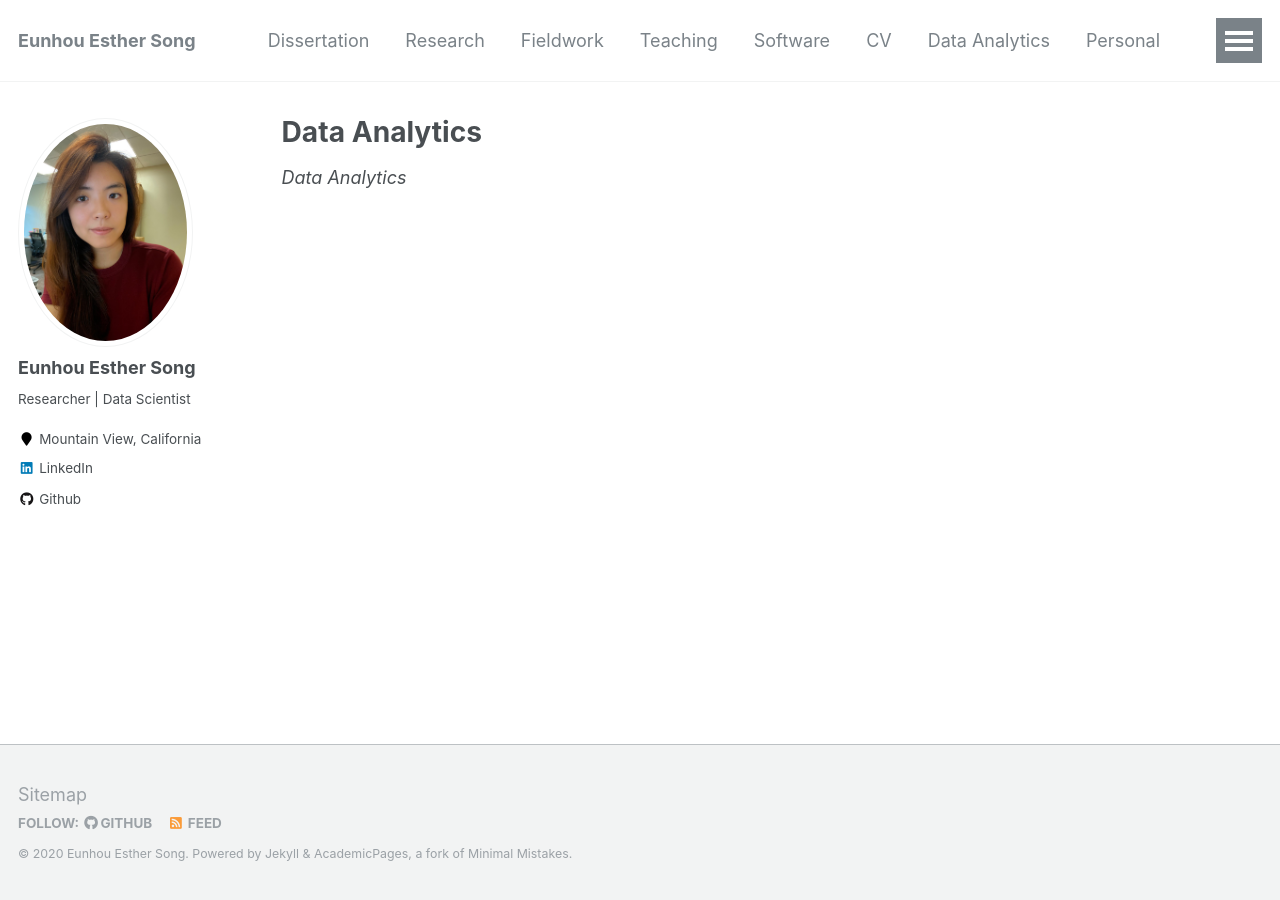
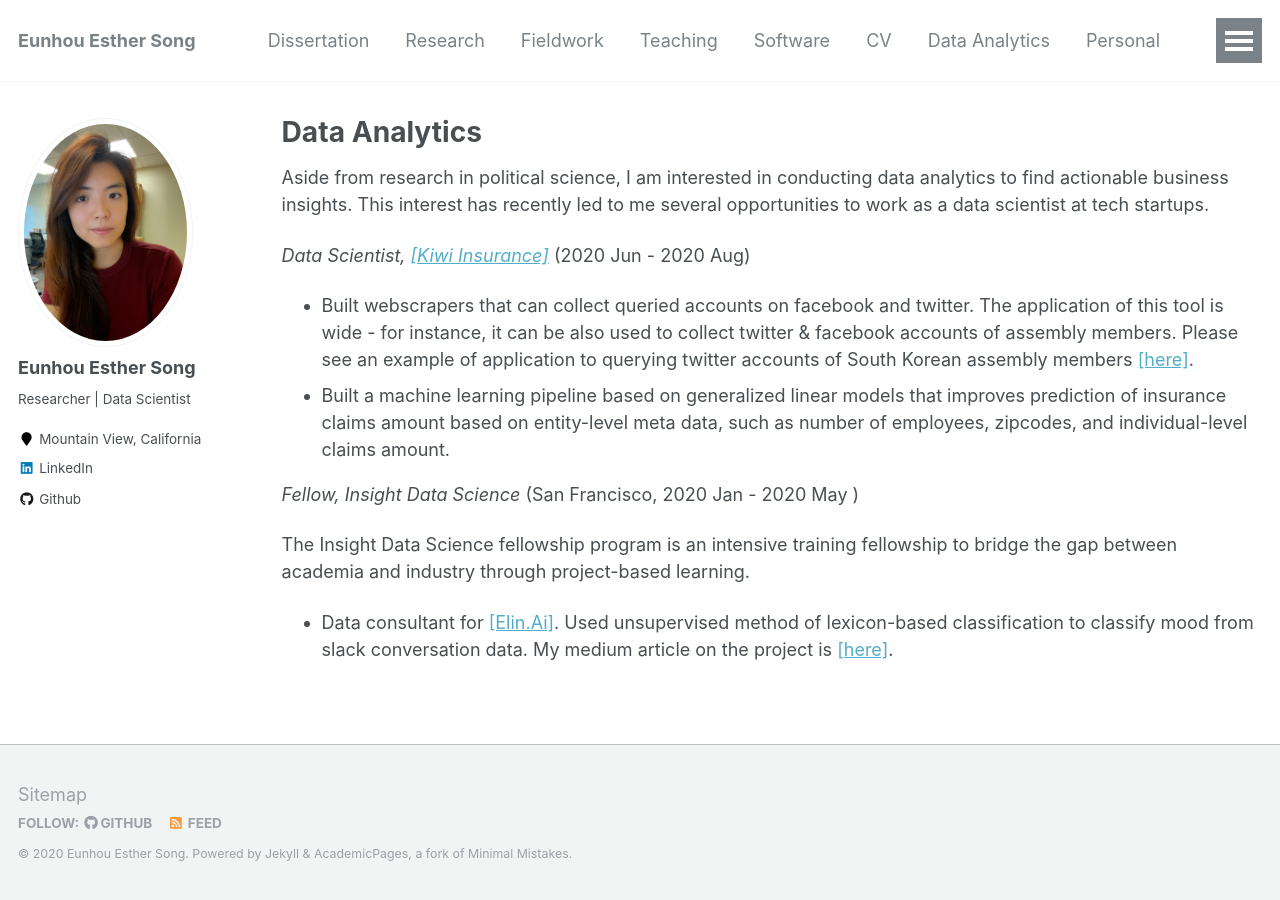
Before and after one commit to ehsong/ehsong.github.io, a Jekyll site: the page built from _pages/data_analytics.md, in a window 1280 px wide. Built offline with Jekyll 4.4.1, drawn with Linux system fonts in a browser that asks for light colours.

Commit message:
Update data_analytics.md

```diff
--- a/_pages/data_analytics.md
+++ b/_pages/data_analytics.md
@@ -7,4 +7,14 @@ author_profile: true
 
 {% include base_path %}
 
-*Data Analytics*
+Aside from research in political science, I am interested in conducting data analytics to find actionable business insights. This interest has recently led to me several opportunities to work as a data scientist at tech startups.
+
+*Data Scientist, [[Kiwi Insurance]](https://www.kiwiinsure.co/)* (2020 Jun - 2020 Aug)
+- Built webscrapers that can collect queried accounts on facebook and twitter. The application of this tool is wide - for instance, it can be also used to collect twitter & facebook accounts of assembly members. Please see an example of application to querying twitter accounts of South Korean assembly members [[here]](https://github.com/ehsong/twitter-scraper).
+- Built a machine learning pipeline based on generalized linear models that improves prediction of insurance claims amount based on entity-level meta data, such as number of employees, zipcodes, and individual-level claims amount.
+
+*Fellow, Insight Data Science* (San Francisco, 2020 Jan - 2020 May )
+
+The Insight Data Science fellowship program is an intensive training fellowship to bridge the gap between academia and industry through project-based learning.
+
+- Data consultant for [[Elin.Ai]](https://elin.ai/). Used unsupervised method of lexicon-based classification to classify mood from slack conversation data. My medium article on the project is [[here]](https://medium.com/@esther.e.song/mood-metric-detecting-mood-at-workplace-using-lexicon-based-approach-8a2b2bbba74).
```
